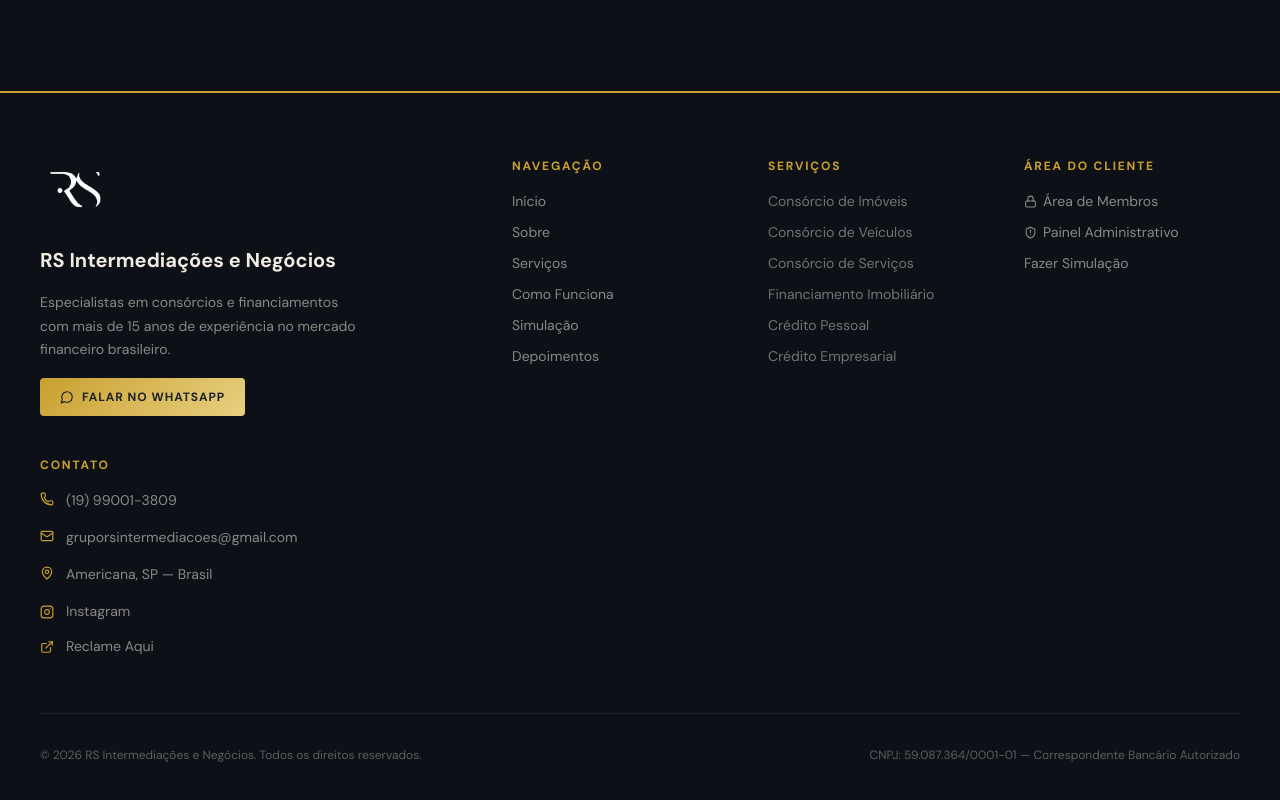
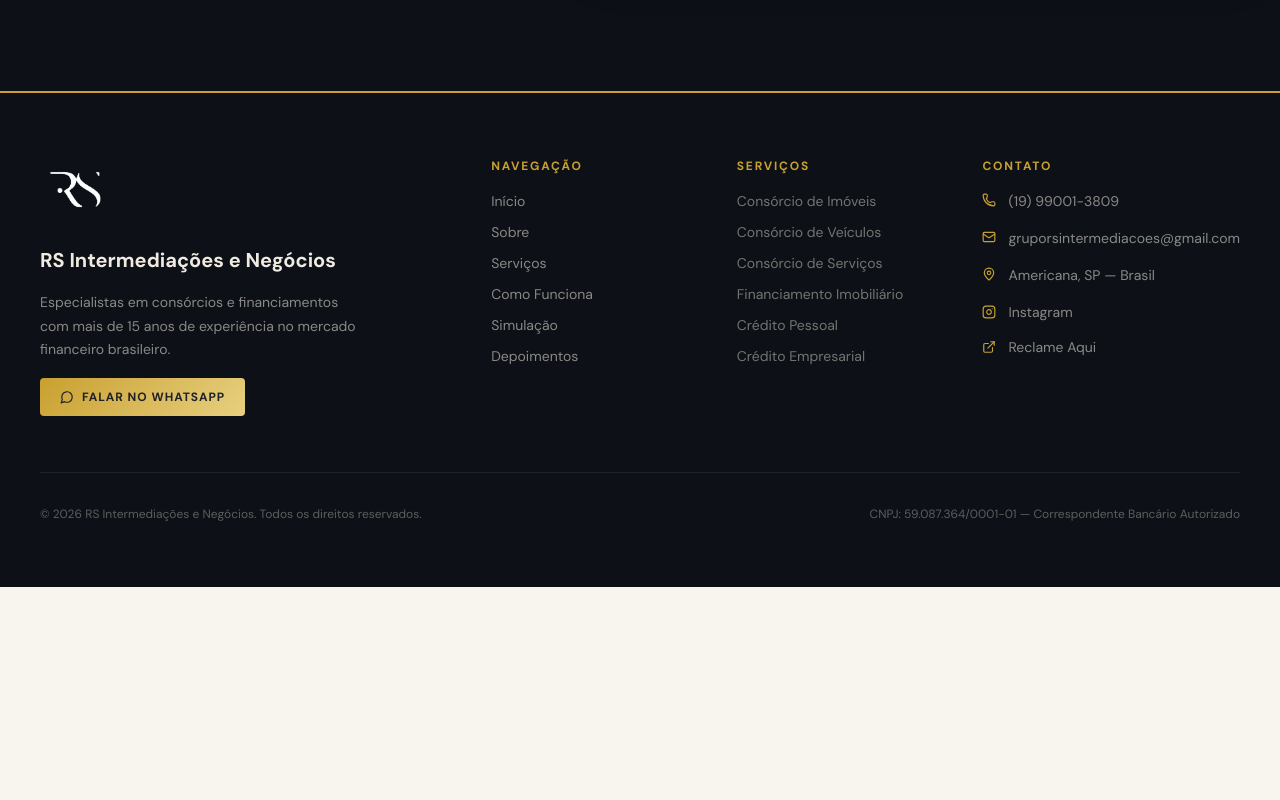
Before and after one commit to Clara2808Duarte/RSronnyRS, a React (Vite) app: page /simulacao in a window 1280 px wide. Shown: the part 1018-1818 px from the top of the page. After the commit the page ends 1605 px from the top, so only its background shows below. Built offline with nearby package versions, Linux system fonts and the light colour scheme; a web font is replaced by a local one.

Commit message:
Simulação

```diff
--- a/src/app/components/Footer.tsx
+++ b/src/app/components/Footer.tsx
@@ -109,28 +109,6 @@
           </div>
 
 
-          {/* ÁREA DE MEMBROS E GESTÃO (NOVO) */}
-          <div className="footer__section">
-
-            <p className="footer__section-title">
-              Área do Cliente
-            </p>
-
-            <div className="footer__links">
-              <Link to="/membros" className="footer__link" style={{ display: "flex", alignItems: "center", gap: "6px" }}>
-                <Lock size={13} /> Área de Membros
-              </Link>
-              <Link to="/admin" className="footer__link" style={{ display: "flex", alignItems: "center", gap: "6px" }}>
-                <ShieldAlert size={13} /> Painel Administrativo
-              </Link>
-              <Link to="/simulacao" className="footer__link">
-                Fazer Simulação
-              </Link>
-            </div>
-
-          </div>
-
-
           {/* CONTATO + AVALIAÇÃO */}
           <div className="footer__section">
 
--- a/src/pages/Simulacao.tsx
+++ b/src/pages/Simulacao.tsx
@@ -13,7 +13,7 @@
 } from "lucide-react";
 
 import { WHATSAPP_NUMBER } from "../data";
-import { supabase } from "../../supabaseClient"; // <-- Importa o cliente do Supabase
+import { supabase } from "../../supabaseClient";
 
 import "./Simulacao.css";
 
@@ -106,20 +106,20 @@
       setLoading(false);
     }
 
-    // 2. Montar mensagem e abrir o WhatsApp (comportamento original)
+    // 2. Montar mensagem e abrir o WhatsApp com emojis seguros (Unicode)
     const lines = [
-      `🏆 *Nova Simulação – RS Intermediações e Negócios*`,
+      `\uD83C\uDFC6 *Nova Simulação – RS Intermediações e Negócios*`,
       ``,
-      `👤 *Nome:* ${form.nome}`,
-      `📞 *Telefone:* ${form.telefone}`,
-      `📧 *E-mail:* ${form.email}`,
+      `\uD83D\uDC64 *Nome:* ${form.nome}`,
+      `\uD83D\uDCDE *Telefone:* ${form.telefone}`,
+      `\uD83D\uDCE7 *E-mail:* ${form.email}`,
       ``,
-      `💼 *Tipo de Serviço:* ${form.tipoServico}`,
-      `💰 *Valor do Crédito:* ${form.valorCredito}`,
-      `📥 *Valor de Entrada:* ${form.valorEntrada}`,
+      `\uD83D\uDCBC *Tipo de Serviço:* ${form.tipoServico}`,
+      `\uD83D\uDCB0 *Valor do Crédito:* ${form.valorCredito}`,
+      `\uD83D\uDCE5 *Valor de Entrada:* ${form.valorEntrada}`,
       ``,
-      `📲 *Meio de Contato:* ${form.meioComunicacao}`,
-      `🕐 *Melhor Período:* ${form.melhorPeriodo}`,
+      `\uD83D\uDCF2 *Meio de Contato:* ${form.meioComunicacao}`,
+      `\uD83D\uDD50 *Melhor Período:* ${form.melhorPeriodo}`,
       ``,
       `_Simulação enviada pelo site._`,
     ];
```
